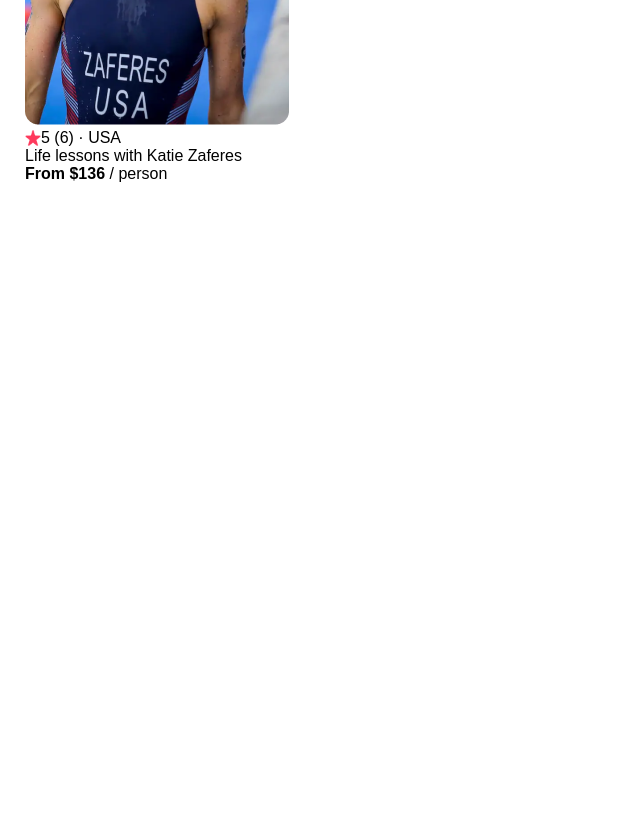
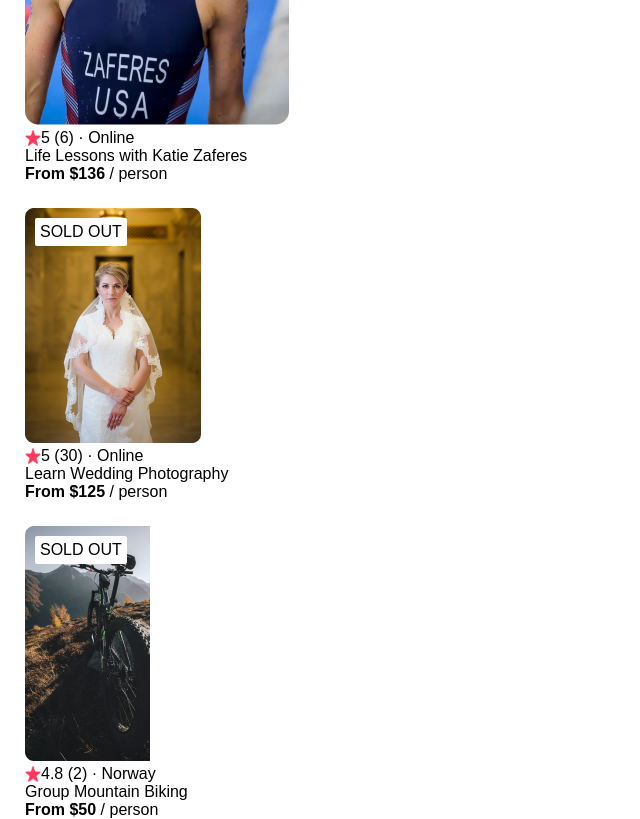
Before and after one commit to KaRob121/airbnb-experiences-clone, a React (Create React App) app: page / in a window 1280 px wide. Shown: the part 940-1759 px from the top of the page, without its empty margins (0-640 px from the left). Before the commit the page ends 1123 px from the top, so only its background shows below. Built offline with nearby package versions, Linux system fonts and the light colour scheme; the HTML template or start-up script is replaced by a standard one.

Commit message:
Using JS map function to render data from a file as components

```diff
--- a/src/App.js
+++ b/src/App.js
@@ -2,20 +2,32 @@
 import Navbar from './components/Navbar';
 import Hero from './components/Hero';
 import Card from './components/Card'
+import data from './data.js'
 
 function App() {
   return (
     <div className="App">
       <Navbar />
       <Hero />
-      <Card
+      {data.map( experience =>
+        <Card
+          img={experience.coverImg}
+          rating={experience.stats.rating}
+          reviewCount={experience.stats.reviewCount}
+          country={experience.location}
+          title={experience.title}
+          price={experience.price}
+
+        />
+      )}
+      {/* <Card
         img="katie-zaferes.png"
         rating={5.0}
         reviewCount={6}
         country="USA"
         title="Life lessons with Katie Zaferes"
         price={136}
-      />
+      /> */}
     </div>
   );
 }
--- /dev/null
+++ b/src/data.js
@@ -0,0 +1,41 @@
+export default [
+    {
+        id: 1,
+        title: "Life Lessons with Katie Zaferes",
+        description: "I will share with you what I call \"Positively Impactful Moments of Disappointment.\" Throughout my career, many of my highest moments only came after setbacks and losses. But learning from those difficult moments is what gave me the ability to rise above them and reach my goals.",
+        price: 136,
+        coverImg: "katie-zaferes.png",
+        stats: {
+            rating: 5.0,
+            reviewCount: 6
+        },
+        location: "Online",
+        openSpots: 0,
+    },
+    {
+        id: 2,
+        title: "Learn Wedding Photography",
+        description: "Interested in becoming a wedding photographer? For beginner and experienced photographers alike, join us in learning techniques required to leave the happy couple with memories that'll last a lifetime.",
+        price: 125,
+        coverImg: "wedding-photography.png",
+        stats: {
+            rating: 5.0,
+            reviewCount: 30
+        },
+        location: "Online",
+        openSpots: 27,
+    },
+    {
+        id: 3,
+        title: "Group Mountain Biking",
+        description: "Experience the beautiful Norwegian landscape and meet new friends all while conquering rugged terrain on your mountain bike. (Bike provided!)",
+        price: 50,
+        coverImg: "mountain-bike.png",
+        stats: {
+            rating: 4.8,
+            reviewCount: 2
+        },
+        location: "Norway",
+        openSpots: 3,
+    }
+]
```
Also changed, not shown: public/images/mountain-bike.png (added), public/images/wedding-photography.png (added).
